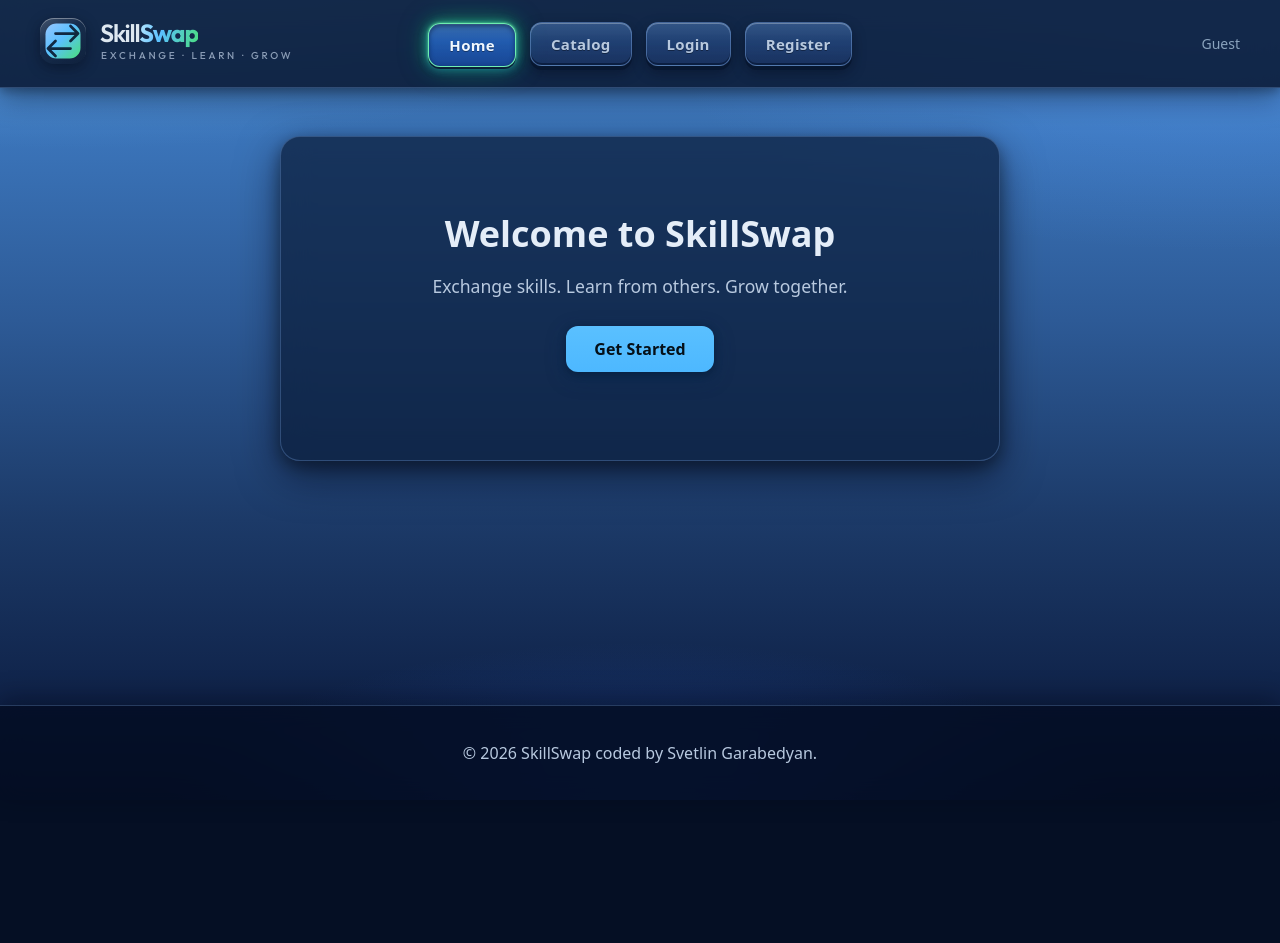
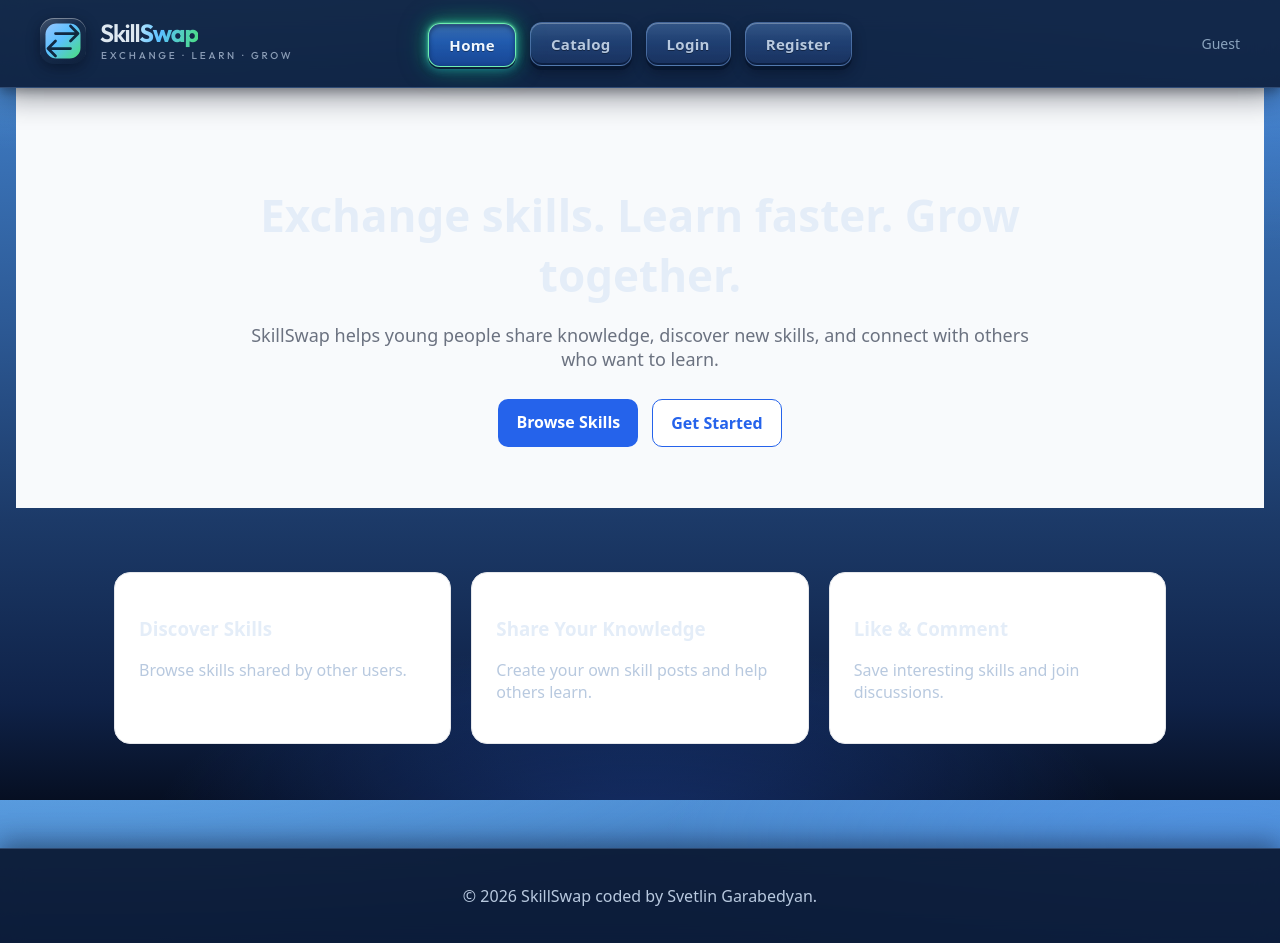
Before and after one commit to SvetlinGG/SkillSwap, an Angular app in the folder client/: page / in a window 1280 px wide. Before the commit the page ends 800 px from the top, so only its background shows below. Built offline with nearby package versions, Linux system fonts and the light colour scheme.

Commit message:
update the home page

```diff
--- a/client/src/app/features/home/home/home.component.css
+++ b/client/src/app/features/home/home/home.component.css
@@ -1,4 +1,4 @@
-.home {
+/* .home {
   text-align: center;
   padding: 72px 28px 88px;
   max-width: 720px;
@@ -39,4 +39,70 @@
   transform: translateY(-2px);
   box-shadow: 0 10px 28px rgba(0, 50, 100, 0.5), 0 4px 12px rgba(0, 0, 0, 0.35);
   color: #051018;
+} */
+
+.hero {
+  min-height: 420px;
+  display: flex;
+  align-items: center;
+  justify-content: center;
+  padding: 60px 24px;
+  background: #f8fafc;
+  text-align: center;
 }
+
+.hero-content {
+  max-width: 800px;
+}
+
+.hero h1 {
+  font-size: 44px;
+  margin-bottom: 16px;
+}
+
+.hero p {
+  font-size: 18px;
+  color: #6b7280;
+  margin-bottom: 28px;
+}
+
+.hero-actions {
+  display: flex;
+  justify-content: center;
+  gap: 14px;
+  flex-wrap: wrap;
+}
+
+.btn {
+  padding: 12px 18px;
+  border-radius: 10px;
+  text-decoration: none;
+  font-weight: 600;
+}
+
+.primary {
+  background: #2563eb;
+  color: white;
+}
+
+.secondary {
+  background: white;
+  color: #2563eb;
+  border: 1px solid #2563eb;
+}
+
+.features {
+  max-width: 1100px;
+  margin: 40px auto;
+  padding: 24px;
+  display: grid;
+  grid-template-columns: repeat(auto-fit, minmax(240px, 1fr));
+  gap: 20px;
+}
+
+.features article {
+  padding: 24px;
+  border: 1px solid #e5e7eb;
+  border-radius: 16px;
+  background: white;
+}
--- a/client/src/app/features/home/home/home.component.html
+++ b/client/src/app/features/home/home/home.component.html
@@ -1,6 +1,38 @@
-<section class="home">
+<!-- <section class="home">
     <h1>Welcome to SkillSwap</h1>
     <p>Exchange skills. Learn from others. Grow together.</p>
 
     <a routerLink="/register" class="btn">Get Started</a>
+  </section> -->
+
+  <section class="hero">
+    <div class="hero-content">
+      <h1>Exchange skills. Learn faster. Grow together.</h1>
+      <p>
+        SkillSwap helps young people share knowledge, discover new skills,
+        and connect with others who want to learn.
+      </p>
+
+      <div class="hero-actions">
+        <a routerLink="/skills" class="btn primary">Browse Skills</a>
+        <a routerLink="/register" class="btn secondary">Get Started</a>
+      </div>
+    </div>
   </section>
+
+  <section class="features">
+    <article>
+      <h3>Discover Skills</h3>
+      <p>Browse skills shared by other users.</p>
+    </article>
+
+    <article>
+      <h3>Share Your Knowledge</h3>
+      <p>Create your own skill posts and help others learn.</p>
+    </article>
+
+    <article>
+      <h3>Like & Comment</h3>
+      <p>Save interesting skills and join discussions.</p>
+    </article>
+  </section>
--- a/client/src/app/features/home/home/home.component.ts
+++ b/client/src/app/features/home/home/home.component.ts
@@ -1,9 +1,10 @@
 import { Component } from '@angular/core';
+import { RouterLink } from '@angular/router';
 
 @Component({
   selector: 'app-home',
   standalone: true,
-  imports: [],
+  imports: [RouterLink],
   templateUrl: './home.component.html',
   styleUrl: './home.component.css'
 })
```
